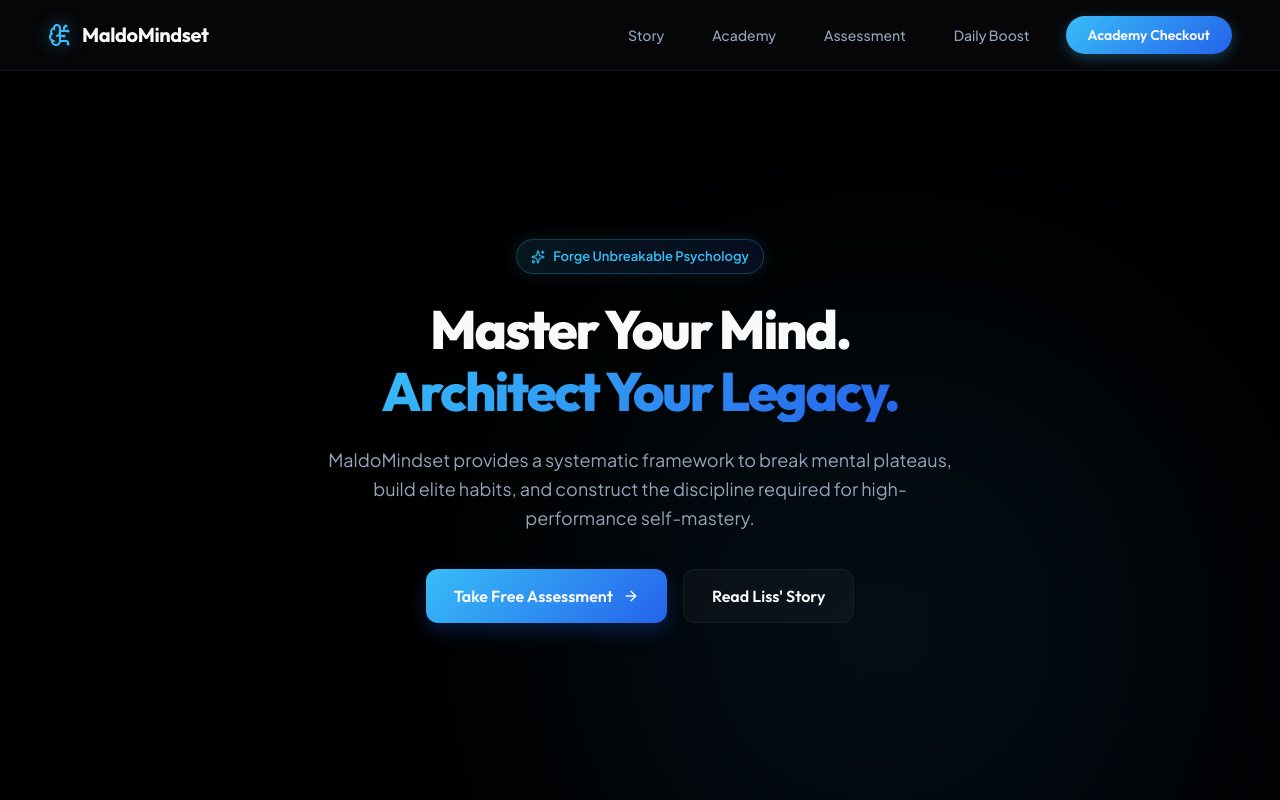
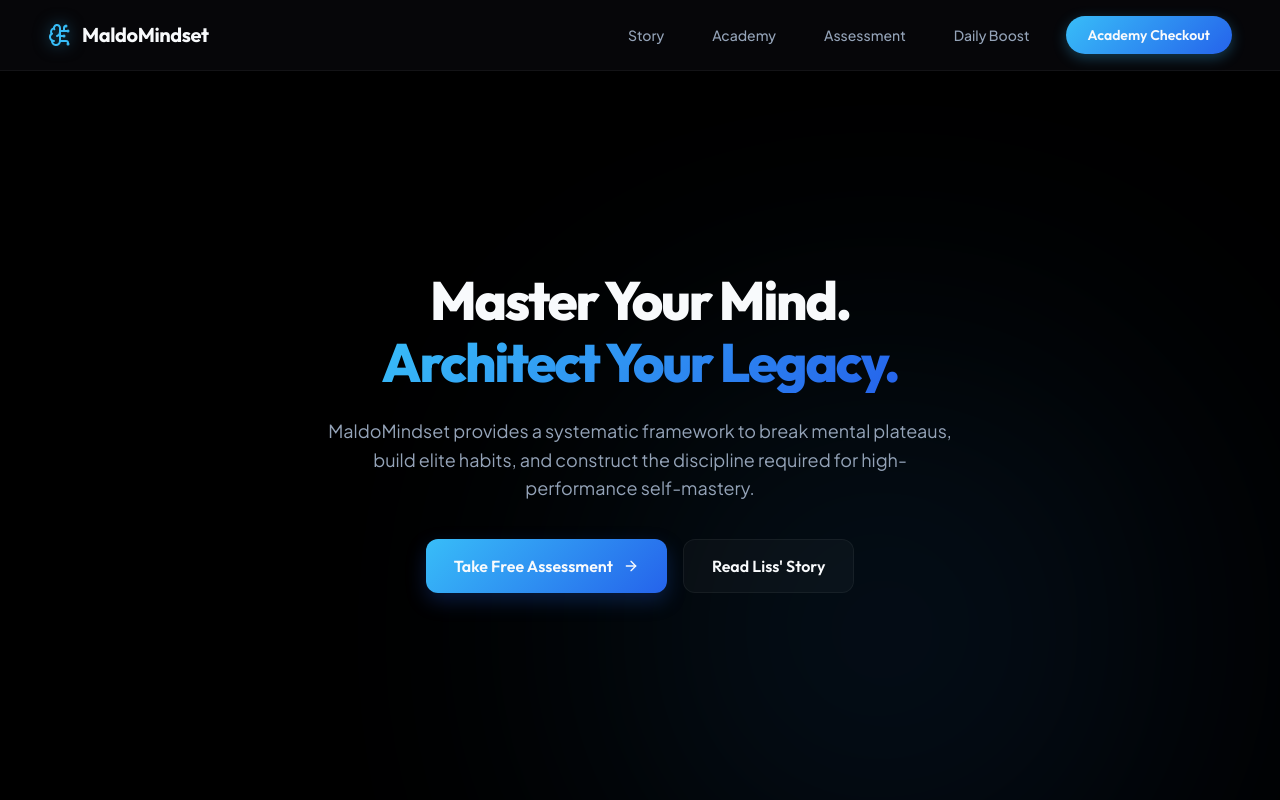
Before and after one commit to moguldesignsjordan/Maldomindset, a React (Vite) app: page / in a window 1280 px wide. Shown: the top 800 px of the page. Built offline with nearby package versions, Linux system fonts and the light colour scheme.

Commit message:
Remove 'Forge Unbreakable Psychology' badge from Hero section

```diff
--- a/src/pages/Home.jsx
+++ b/src/pages/Home.jsx
@@ -1,6 +1,5 @@
 import { useState } from 'react';
 import {
-  Sparkles,
   ArrowRight,
   Zap,
   BrainCircuit,
@@ -21,10 +20,6 @@
       {/* Hero Section */}
       <section id="home" className="hero-section">
         <div className="hero-content">
-          <div className="badge-glow">
-            <Sparkles size={14} className="badge-icon" />
-            <span>Forge Unbreakable Psychology</span>
-          </div>
           <h1 className="hero-title">
             Master Your Mind.<br />
             <span className="gradient-text">Architect Your Legacy.</span>
```
